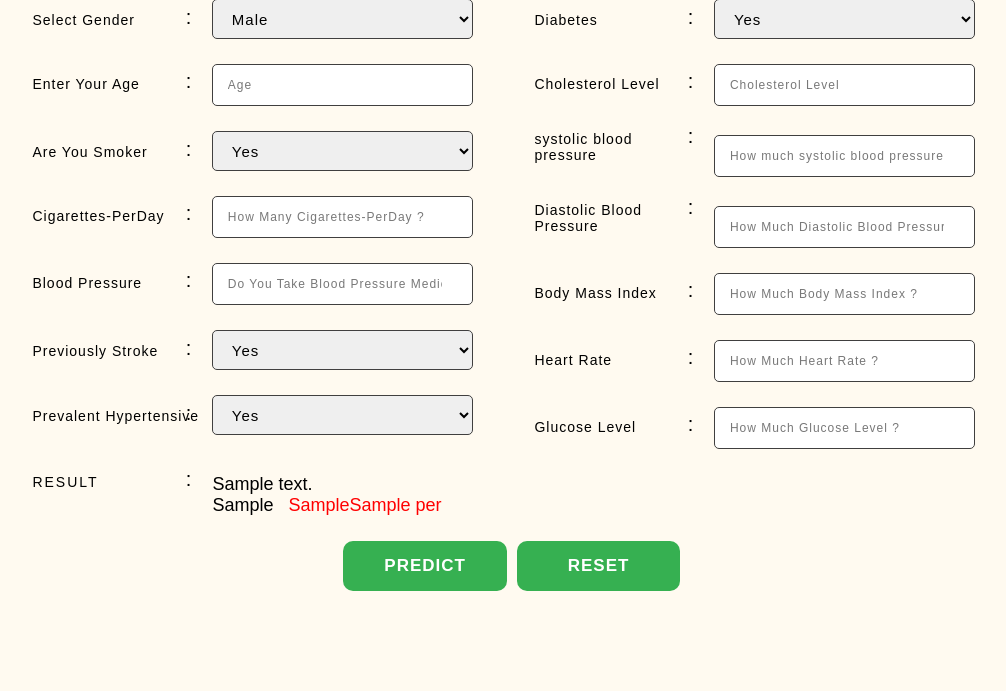
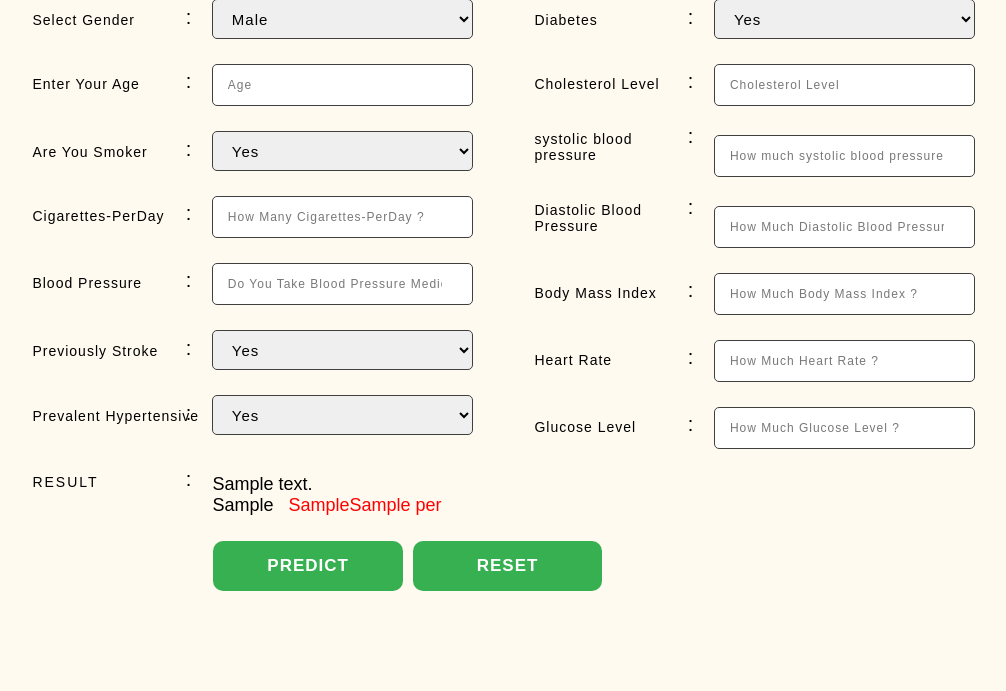
Before and after one commit to AhmedA998/Heroku_diabetes_php, a Flask app: template templates/index.html in a window 1280 px wide. Shown: the part 143-834 px from the top of the page, without its empty margins (134-1140 px from the left). Run offline with Flask 2, Linux system fonts and the light colour scheme; the template is opened without the code that fills it: most values are stand-ins (such as "Sample title", 1, 10 or a date in 2020); parts of the project's set-up code (start-up, migrations or seed data) failed here and were passed over; some libraries are stand-ins or nearby versions.

Commit message:
Update index.html

```diff
--- a/templates/index.html
+++ b/templates/index.html
@@ -147,7 +147,7 @@ License URL: http://creativecommons.org/licenses/by/3.0/
 		    <output id="message" style="color:black;font-size:18px;">{{ prediction_text }}<br>{{predictions_prob}} &nbsp; <span style="color:red;">{{p}}{{per}}</span></output>
 			<div class="clear"></div>
 		</div>
-		<div class="form-control last" style="margin-left:130px;">
+		<div class="form-control last">
 			<button type="submit" class="register" id="message">Predict</button>
 			<button type="reset" class="reset">Reset</button>
 			<div class="clear"></div>
```
